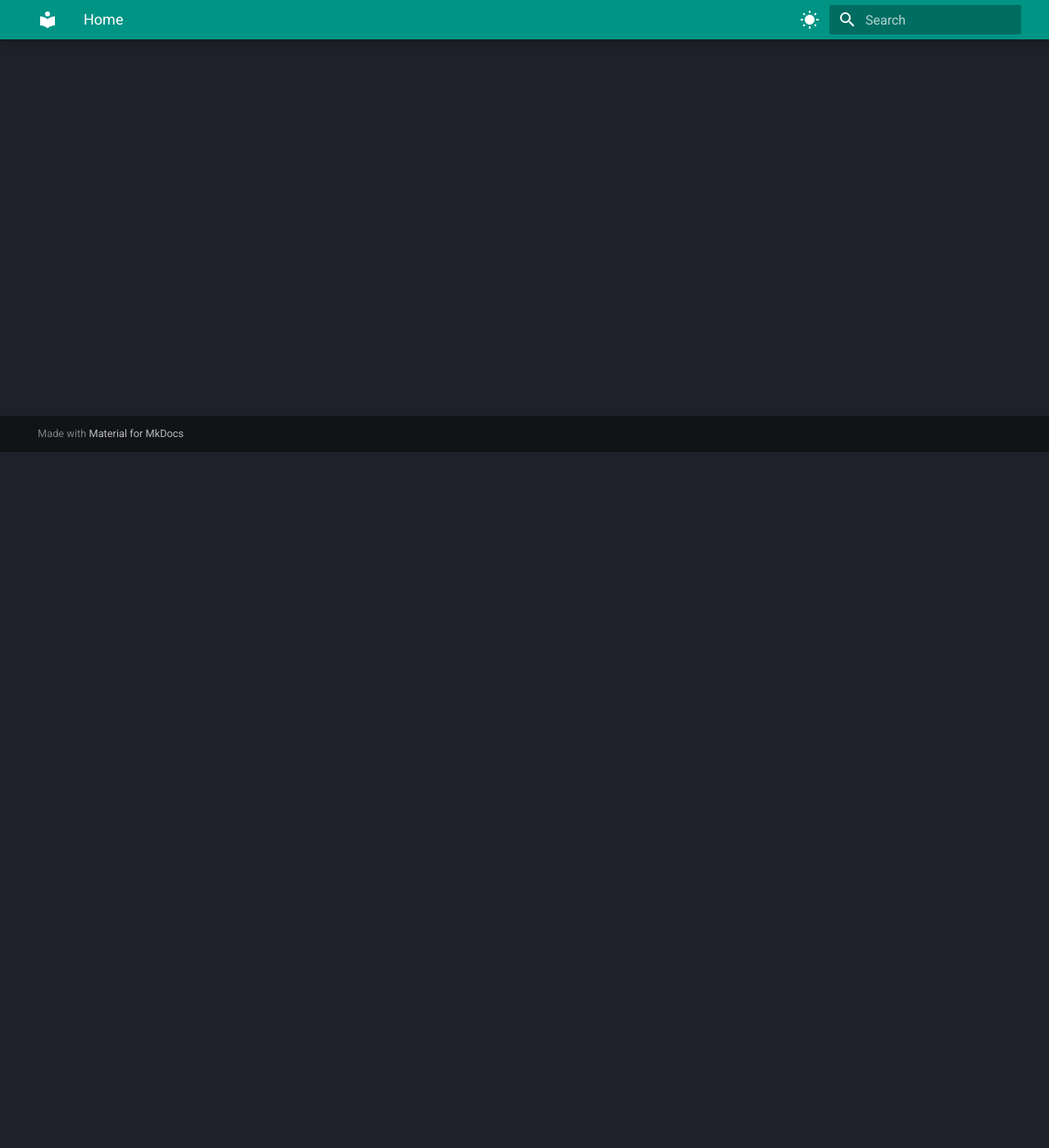
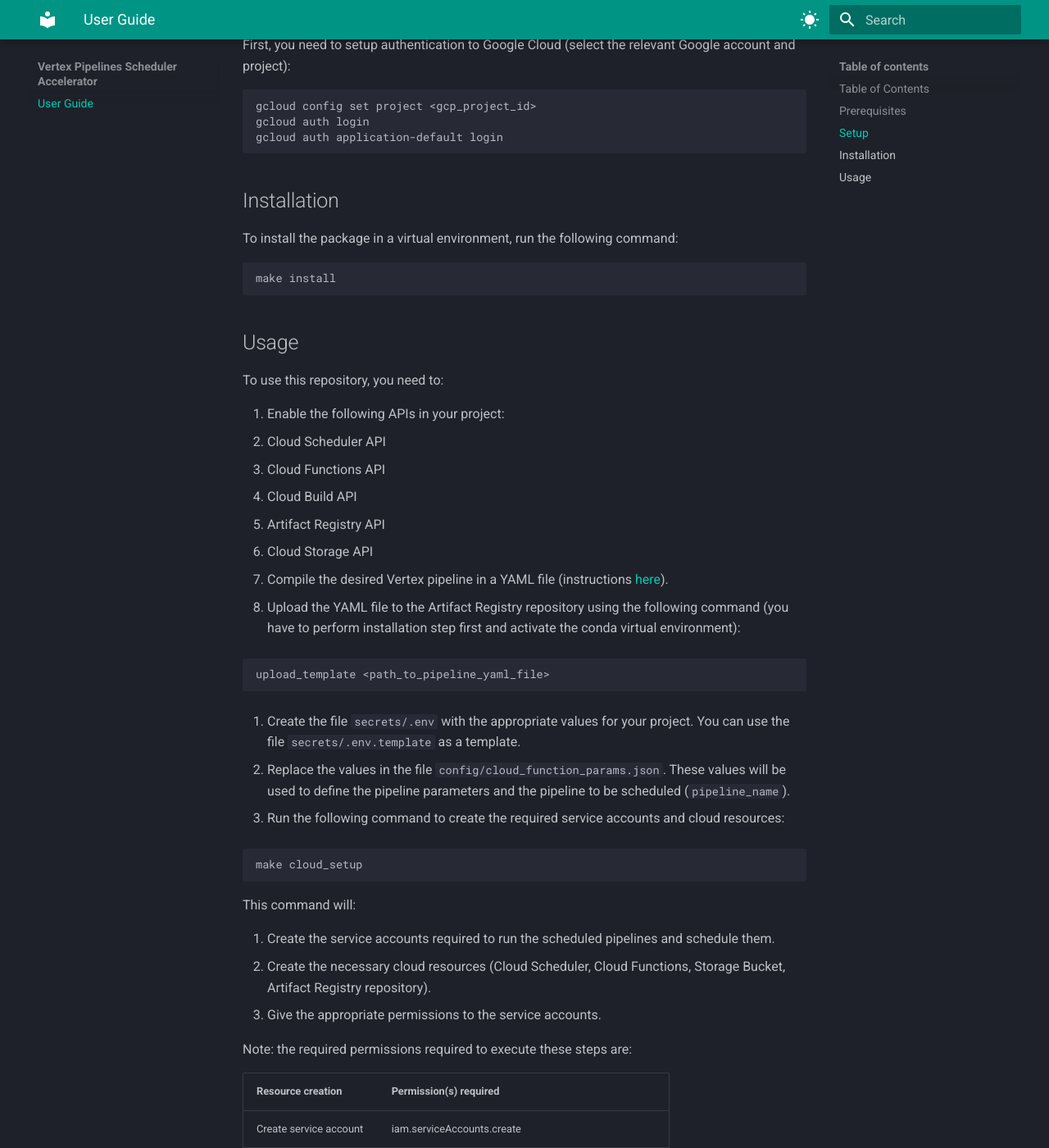
Before and after one commit to artefactory/scheduled-pipelines, an MkDocs documentation site: the page built from docs/README.md, in a window 1280 px wide and 1400 px high, scrolled down 849 px. Shown: the whole window at 82% size. Built offline with MkDocs 1.6.1 and Material for MkDocs 9.7.7, drawn with Linux system fonts in a browser that asks for light colours; some of the changed text lies outside the part shown.

Commit message:
enh: update documentation

````diff
--- /dev/null
+++ b/docs/README.md
@@ -0,0 +1,91 @@
+# User Guide
+
+This repository enables to easily upload existing Vertex pipelines templates to an Artifact Registry repository and to schedule them using Cloud Scheduler and Cloud Functions.
+
+It does for you the creation of the required service accounts, configure the required permissions and create the cloud resources.
+
+## Table of Contents
+
+- [User Guide](#user-guide)
+  - [Table of Contents](#table-of-contents)
+  - [Prerequisites](#prerequisites)
+  - [Setup](#setup)
+  - [Installation](#installation)
+  - [Usage](#usage)
+
+## Prerequisites
+
+- Unix-like environment (Linux, macOS, WSL, etc... Tested on MacOS Monterey, M1 chip)
+- Python 3.8+
+- Conda
+- Google Cloud SDK (tested for version 440.0.0)
+
+## Setup
+
+First, you need to setup authentication to Google Cloud (select the relevant Google account and project):
+
+```bash
+gcloud config set project <gcp_project_id>
+gcloud auth login
+gcloud auth application-default login
+```
+
+## Installation
+
+To install the package in a virtual environment, run the following command:
+
+```bash
+make install
+```
+
+## Usage
+
+To use this repository, you need to:
+
+1. Enable the following APIs in your project:
+   - Cloud Scheduler API
+   - Cloud Functions API
+   - Cloud Build API
+   - Artifact Registry API
+   - Cloud Storage API
+
+2. Compile the desired Vertex pipeline in a YAML file (instructions [here](https://cloud.google.com/vertex-ai/docs/pipelines/build-pipeline#compile_your_pipeline_into_a_yaml_file)).
+
+3. Upload the YAML file to the Artifact Registry repository using the following command (you have to perform installation step first and activate the conda virtual environment):
+
+```bash
+upload_template <path_to_pipeline_yaml_file>
+```
+
+5. Create the file `secrets/.env` with the appropriate values for your project. You can use the file `secrets/.env.template` as a template.
+
+6. Replace the values in the file `config/cloud_function_params.json`. These values will be used to define the pipeline parameters and the pipeline to be scheduled (`pipeline_name`).
+
+7. Run the following command to create the required service accounts and cloud resources:
+
+```bash
+make cloud_setup
+```
+
+This command will:
+
+1. Create the service accounts required to run the scheduled pipelines and schedule them.
+2. Create the necessary cloud resources (Cloud Scheduler, Cloud Functions, Storage Bucket, Artifact Registry repository).
+3. Give the appropriate permissions to the service accounts.
+
+Note: the required permissions required to execute these steps are:
+
+| Resource creation        | Permission(s) required                                    |
+| ------------------------ | --------------------------------------------------------- |
+| Create service account   | iam.serviceAccounts.create                                |
+| Create bucket            | storage.buckets.create                                    |
+| Create artifact registry | artifactregistry.repositories.create                      |
+| Creation cloud function  | cloudfunctions.functions.create, cloudbuild.builds.create |
+| Create cloud scheduler   | cloudscheduler.jobs.create                                |
+
+| Resource to give permission to (iam-policy-binding) | Permission required                        |
+| ----------------- | ------------------------------------------ |
+| Project           | resourcemanager.projects.setIamPolicy      |
+| Cloud storage     | storage.buckets.setIamPolicy               |
+| Cloud function    | cloudfunctions.functions.setIamPolicy      |
+| Artifact registry | artifactregistry.repositories.setIamPolicy |
--- a/mkdocs.yaml
+++ b/mkdocs.yaml
@@ -1,4 +1,4 @@
-site_name: scheduled-pipelines
+site_name: Vertex Pipelines Scheduler Accelerator
 
 theme:
   name: "material"
@@ -26,5 +26,4 @@
   - search
 
 nav:
-  - Home: index.md
-  - Source code: code.md
+  - User Guide: README.md
````
Also changed, not shown: docs/code.md (deleted, +0 -1 lines), docs/index.md (deleted, +0 -3 lines).
